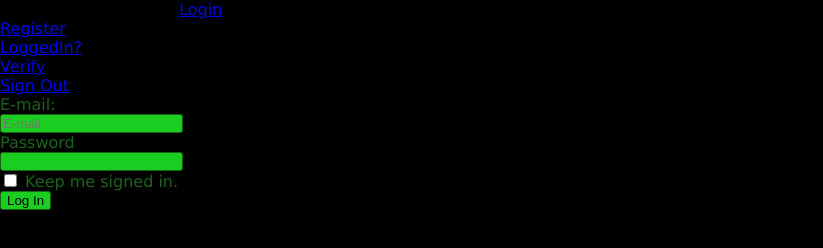
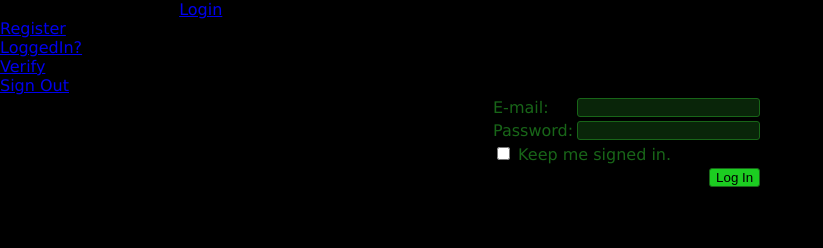
Before and after one commit to gigavoid/accounts, a plain HTML site: page index.html in a window 1280 px wide. Shown: the whole page, without its empty margins (0-823 px from the left). Drawn offline with Linux system fonts and the light colour scheme.

Commit message:
finfin design klar

```diff
--- a/index.html
+++ b/index.html
@@ -13,18 +13,27 @@ GIGAVOID ACCOUNTS
     <body>
         <div class="wrapper">
             <form id="oneFormToRuleThemAll">
-                <label for="mail">E-mail:</label><br>
-                <input id="mail" type="text" placeholder="E-mail"><br>
-                <label for="pw">Password</label><br>
-                <input id="pw" type="password"><br>
-                <input id="staylogged" type="checkbox">
-                <label for="staylogged">Keep me signed in.</label><br>
-                <input type="submit" value="Log In">
+                <table>
+                    <tr>
+                        <td><label for="mail">E-mail:</label></td>
+                        <td><input id="mail" type="text" class="text"></td>
+                    </tr>
+                    <tr>
+                        <td><label for="pw">Password:</label></td>
+                        <td><input id="pw" type="password" class="text"></td>
+                    </tr>
+                    <tr>
+                        <td colspan="2">
+                            <input id="staylogged" type="checkbox">
+                            <label for="staylogged">Keep me signed in.</label>
+                        </td>
+                    </tr>
+                    <tr>
+                        <td colspan="2"><input id="submit" type="submit" value="Log In" style="float: right;"></td>
+                    </tr>
+                </table>
             </form>
         </div>
-
-        <div id="log"></div>
-
         <script src='/account.js'></script>
         <script src='/index.js'></script>
     </body>
--- a/style.css
+++ b/style.css
@@ -16,3 +16,15 @@ input {
     border-radius: 3px;
     background: #1ccd21;
 }
+
+.wrapper{
+    margin: auto;
+    max-width: 300px;
+    min-width: 200px;
+    height: auto;
+}
+
+.text{
+    background: #092509;
+    color: #1ccd21;
+}
```
